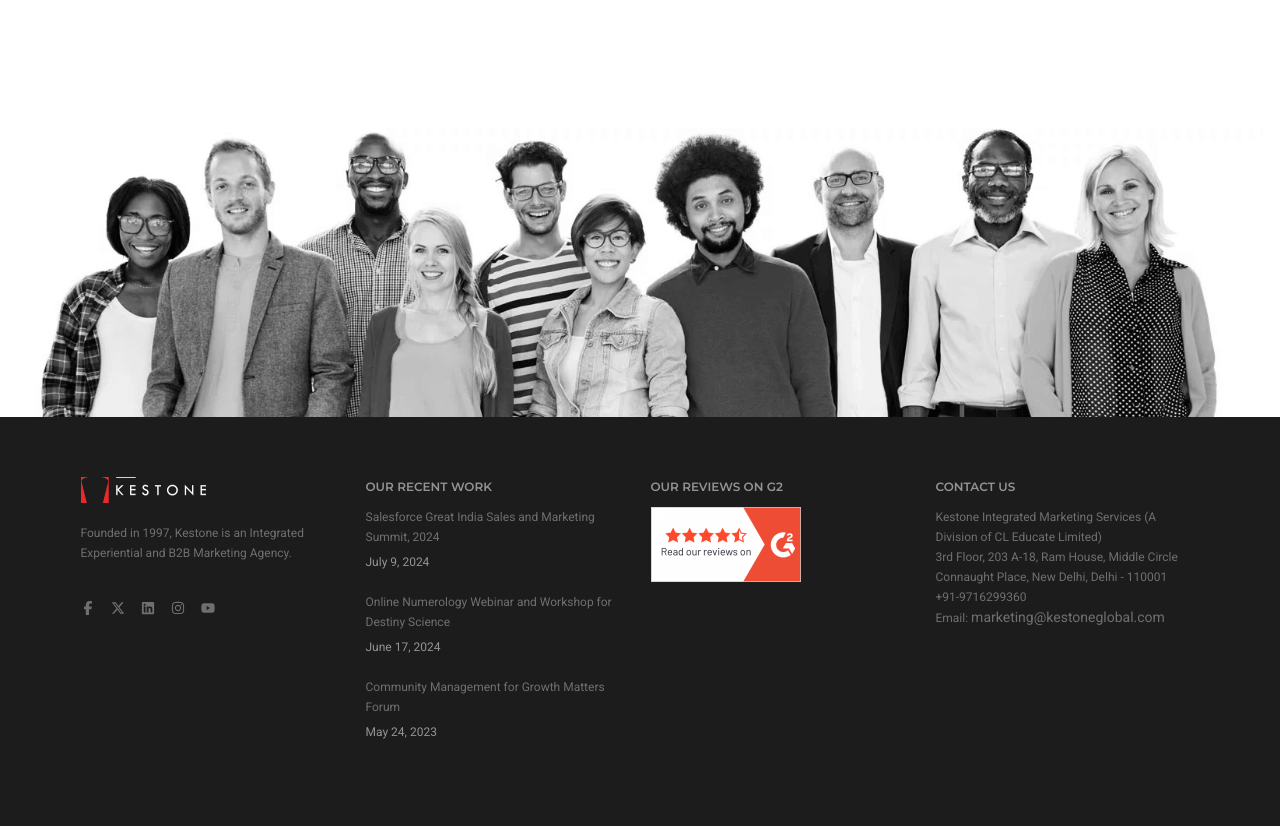
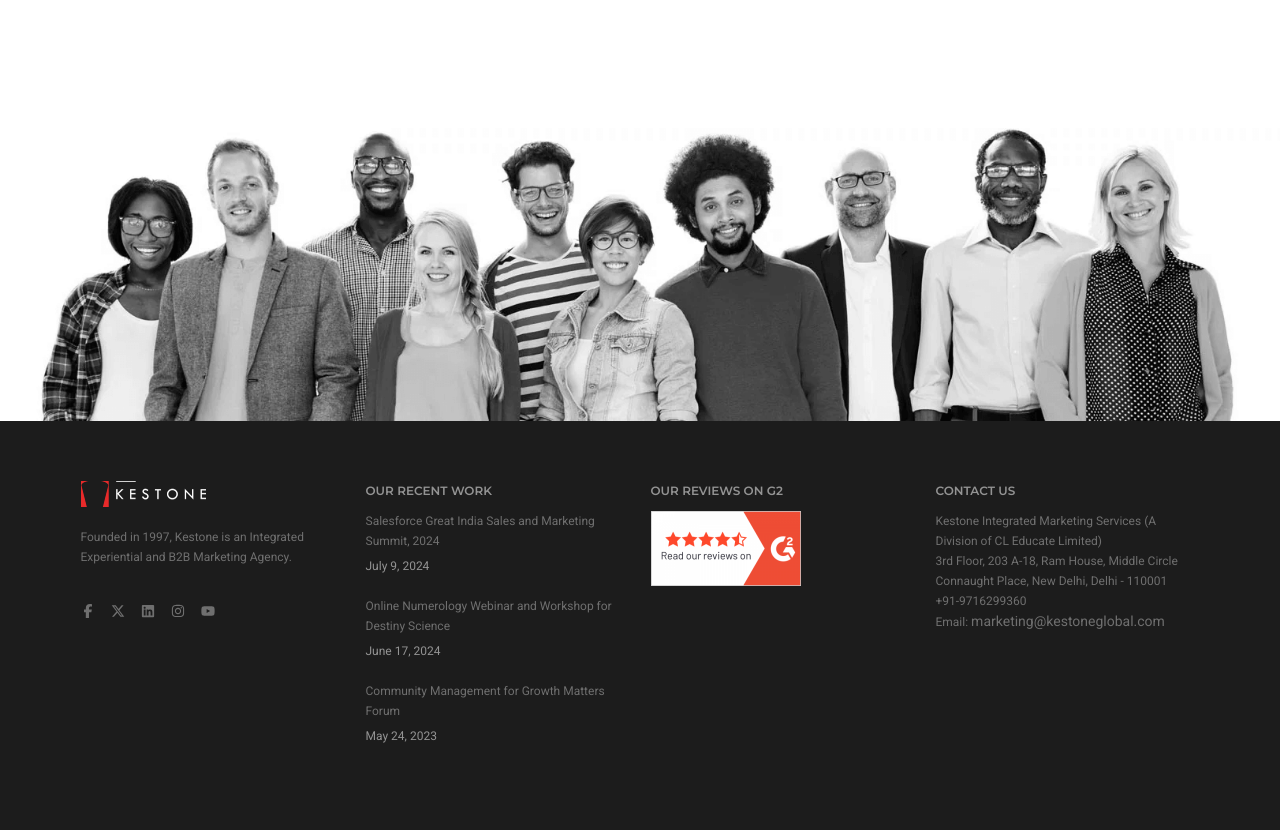
Before and after one commit to AazamKhan30/KestoneGlobal-new, a Next.js app: page / in a window 1280 px wide. Shown: the part 6045-6875 px from the top of the page. Built offline with nearby package versions, Linux system fonts and the light colour scheme.

Commit message:
changes in style css

```diff
--- a/public/css/style.css
+++ b/public/css/style.css
@@ -289,8 +289,8 @@
 .b2bImgBottom{
   position: relative;
   width: 100%;
- max-width: 1263px;
-  aspect-ratio: 1263/289;
+ max-width: 1623px;
+  aspect-ratio: 1623/371;
 
 }
 
```
